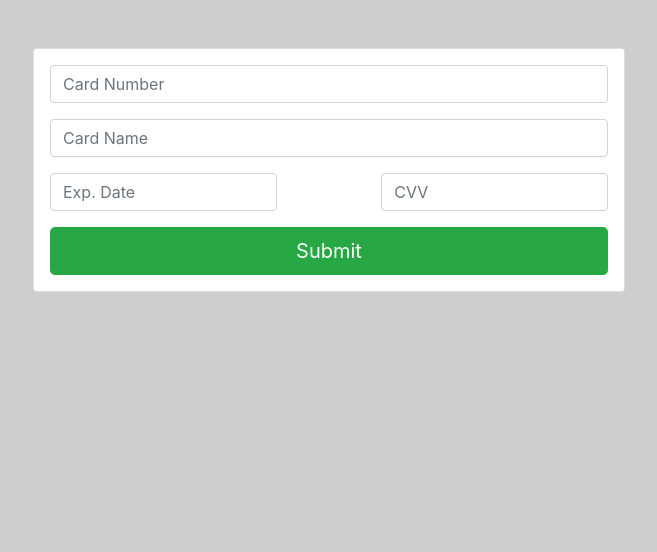
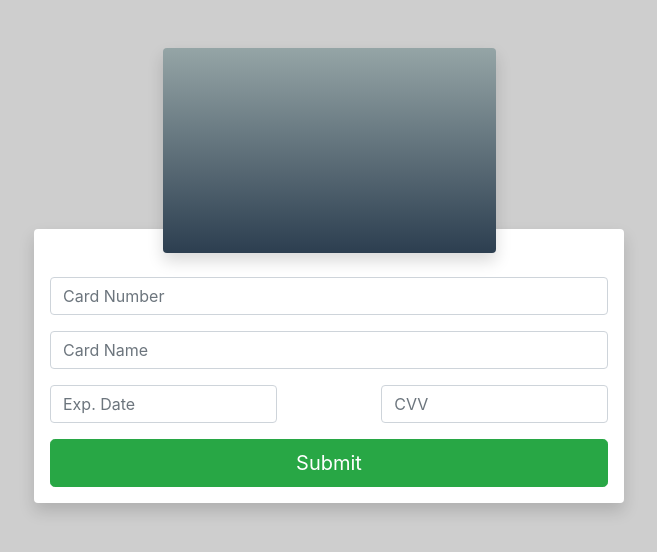
Before and after one commit to giovannicarmo/credit-card-form, a React (Create React App) app: page / in a window 1280 px wide. Shown: the top 552 px of the page, without its empty margins (311-968 px from the left). Built offline with nearby package versions, Linux system fonts and the light colour scheme.

Commit message:
Created the card's div

```diff
--- /dev/null
+++ b/src/components/credit-card/index.jsx
@@ -0,0 +1,4 @@
+import React from 'react';
+import './index.model.css';
+
+export default props => <div className='credit-card shadow rounded'></div>;
--- /dev/null
+++ b/src/components/credit-card/index.model.css
@@ -0,0 +1,9 @@
+.credit-card {
+  width: 333px;
+  height: 205px;
+  border-radius: 15px;
+  margin-bottom: -1.5em;
+  z-index: 1;
+  background-color: #2c3e50;
+  background-image: linear-gradient(#95a5a6, #2c3e50);
+}
--- a/src/components/form/index.jsx
+++ b/src/components/form/index.jsx
@@ -1,8 +1,14 @@
 import React from 'react';
+import CreditCard from '../credit-card';
+import './index.model.css';
 
 export default () => (
+  <div className='row d-flex justify-content-center'>
     <div className='card'>
-    <div className='cardBody p-3'>
+      <div className='card-img-top d-flex justify-content-center'>
+        <CreditCard></CreditCard>
+      </div>
+      <div className='cardBody p-3 pt-5 shadow rounded'>
         <form>
           <div className='form-row'>
             <div className='col-md-12'>
@@ -36,7 +42,10 @@ export default () => (
           </div>
           <div className='form-row mt-3'>
             <div className='col-md-12'>
-            <button type='submit' className='btn btn-success btn-lg btn-block'>
+              <button
+                type='submit'
+                className='btn btn-success btn-lg btn-block'
+              >
                 Submit
               </button>
             </div>
@@ -44,4 +53,5 @@ export default () => (
         </form>
       </div>
     </div>
+  </div>
 );
--- /dev/null
+++ b/src/components/form/index.model.css
@@ -0,0 +1,7 @@
+.card {
+  background-color: transparent !important;
+  border: none !important;
+}
+.cardBody {
+  background-color: #fff;
+}
--- a/src/main/App.jsx
+++ b/src/main/App.jsx
@@ -3,8 +3,6 @@ import Form from '../components/form';
 
 export default () => (
   <div className='container mt-5'>
-    <div className='row d-flex justify-content-center'>
-        <Form></Form>
-    </div>
+    <Form></Form>
   </div>
 );
```
Lines whose indentation alone changed are shown as unchanged.
